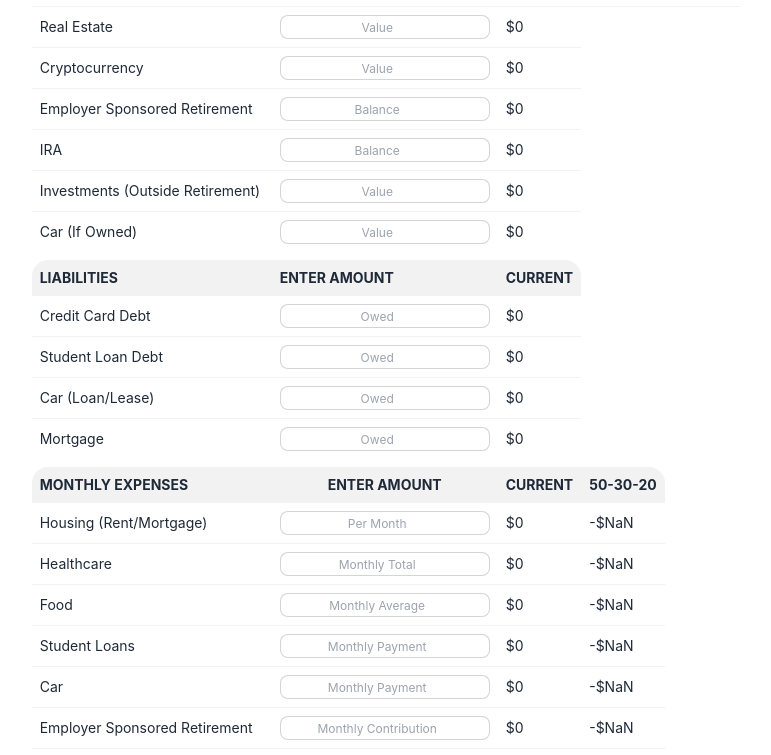
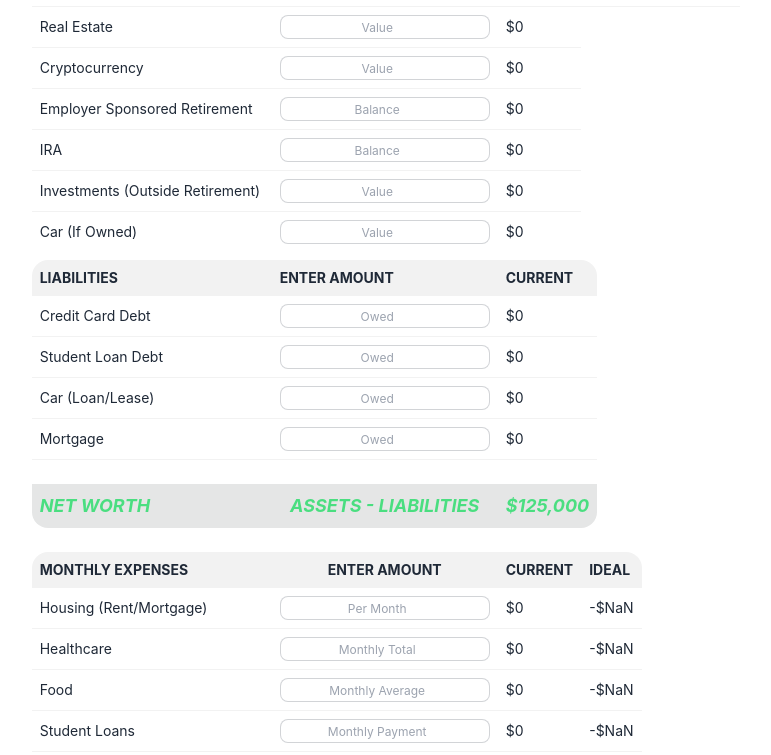
Before and after one commit to jcseeley/Money-Manager, a React (Create React App) app: page / in a window 1280 px wide. Shown: the part 432-1187 px from the top of the page, without its empty margins (254-1025 px from the left). Built offline with nearby package versions, Linux system fonts and the light colour scheme.

Commit message:
add Net Worth row.

```diff
--- a/src/components/NetWorthDash.js
+++ b/src/components/NetWorthDash.js
@@ -41,6 +41,8 @@ const NetWorthDash = () => {
   const [studentLoanDebt, setStudentLoanDebt] = useState(0);
   const [carLoan, setCarLoan] = useState(0);
   const [mortgage, setMortgage] = useState(0);
+
+  const [netWorth, setNetWorth] = useState(125000);
 
   const [housing, setHousing] = useState(0);
   const [healthcare, setHealthcare] = useState(0);
@@ -354,7 +356,7 @@ const NetWorthDash = () => {
           </table>
 
           {/* LIABILITIES TABLE */}
-          <table className="table table-compact mb-2">
+          <table className="table table-compact mb-6">
             <thead>
               <tr>
                 <th>Liabilities</th>
@@ -416,6 +418,13 @@ const NetWorthDash = () => {
                 <td>{formatDollars(mortgage)}</td>
               </tr>
 
+              <br />
+              <tr className="active">
+                <td className="w-fit font-bold text-lg text-green-400 italic">NET WORTH</td>
+                <td className="italic text-center text-lg font-bold text-green-400">ASSETS - LIABILITIES</td>
+                <td className="text-lg italic font-bold text-green-400">{formatDollars(netWorth)}</td>
+              </tr>
+
             </tbody>
           </table>
 
@@ -426,7 +435,7 @@ const NetWorthDash = () => {
                 <th>Monthly Expenses</th>
                 <th className="text-center">Enter Amount</th>
                 <th>Current</th>
-                <th>50-30-20</th>
+                <th>Ideal</th>
               </tr>
             </thead>
             <tbody>
```
